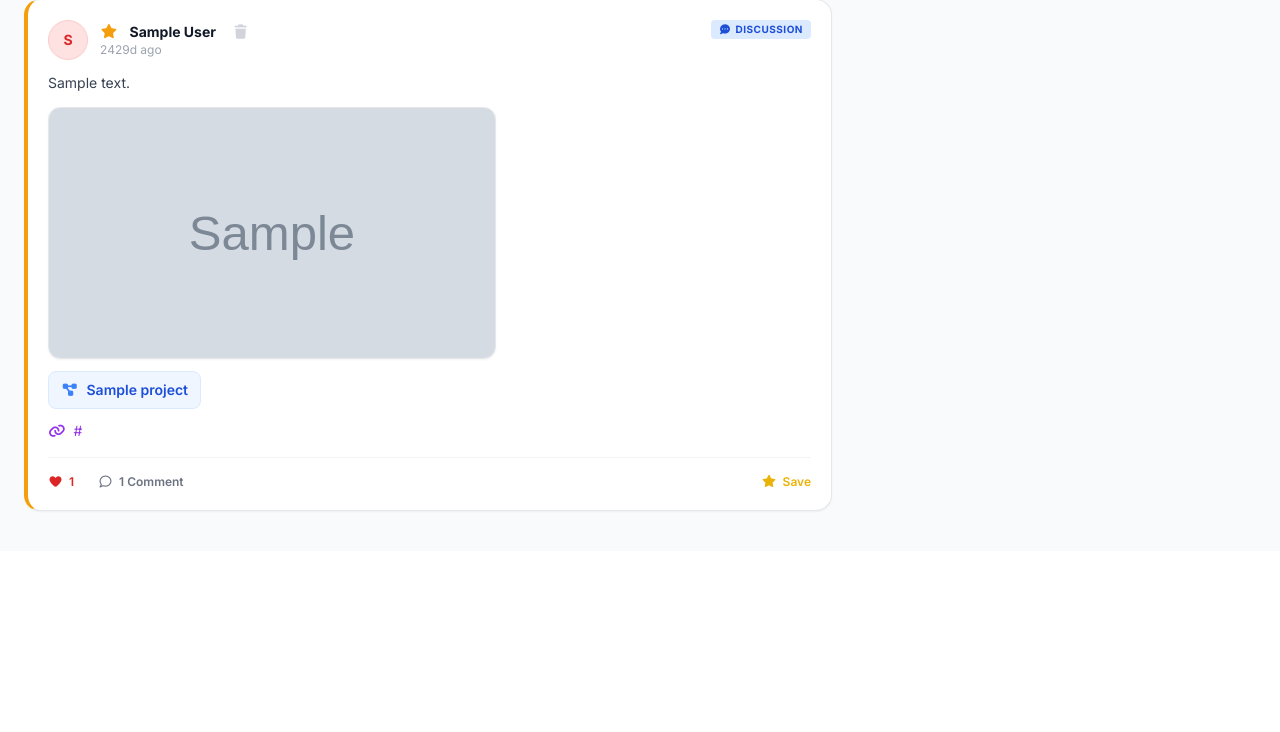
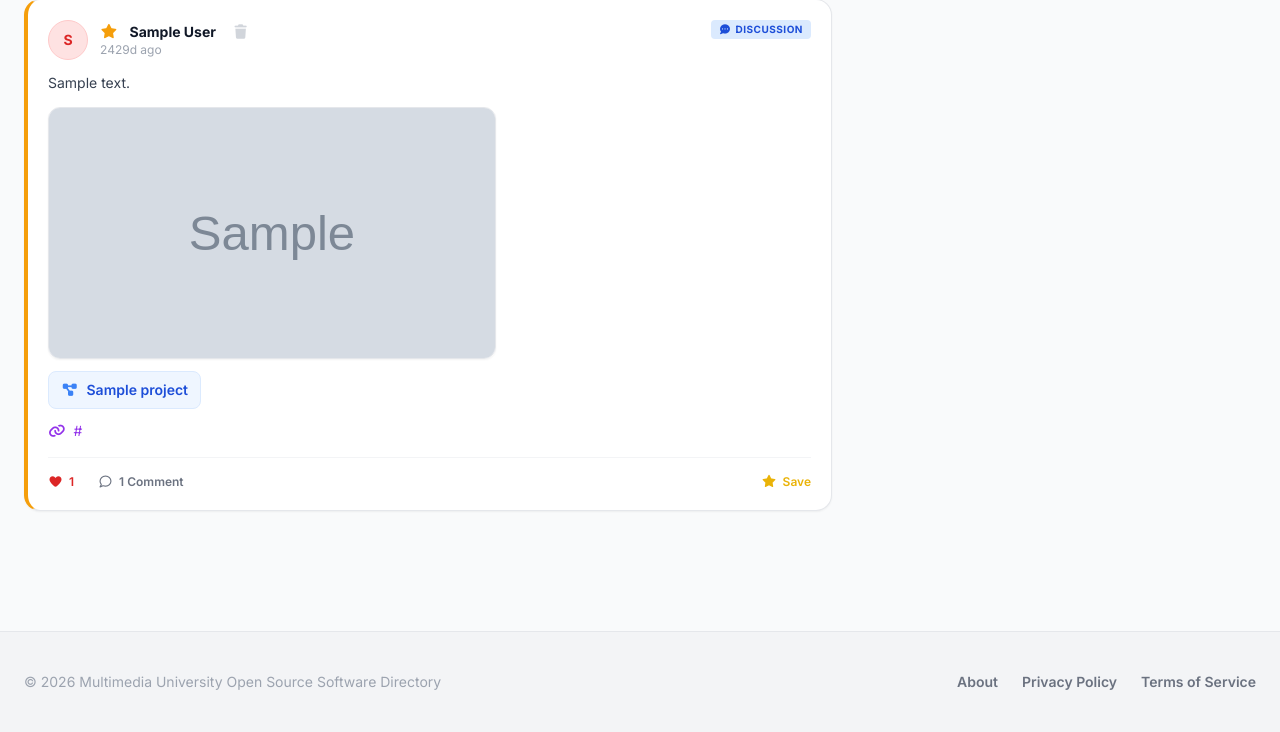
Before and after one commit to ShawnLee0917/Mini-IT-Project-MMU-OSS-Project-Directory-Team-Tinder--Group-25, a Flask app: page / in a window 1280 px wide. Shown: the part 1369-2101 px from the top of the page. Before the commit the page ends 1881 px from the top, so only its background shows below. Run offline with Flask 3, Linux system fonts and the light colour scheme; the visitor is signed in with stand-in values (Sample User, id 1); tables that the repository leaves empty hold one stand-in row (values such as "Sample post"); grey boxes marked "Sample" are stand-in pictures; data that the repository does not hold is empty; some libraries are stand-ins or nearby versions.

Commit message:
updated code

```diff
--- a/website/templates/Navigation.html
+++ b/website/templates/Navigation.html
@@ -487,6 +487,18 @@
     </div>
 </div>
 
+<footer class="bg-gray-100 border-t mt-20 py-10">
+    <div class="container mx-auto px-6 flex flex-col md:flex-row items-center justify-between gap-4">
+        <div class="text-center md:text-left text-gray-400 text-sm">
+            &copy; 2026 Multimedia University Open Source Software Directory
+        </div>
+        <div class="flex items-center gap-6 text-sm font-semibold text-gray-500">
+            <a href="{{ url_for('views.about') }}" class="hover:text-red-600 transition">About</a>
+            <a href="{{ url_for('views.privacy_policy') }}" class="hover:text-red-600 transition">Privacy Policy</a>
+            <a href="{{ url_for('views.terms_of_service') }}" class="hover:text-red-600 transition">Terms of Service</a>
+        </div>
+    </div>
+</footer>
 
 <script>
     const IS_FILE = window.location.protocol === 'file:';
```
